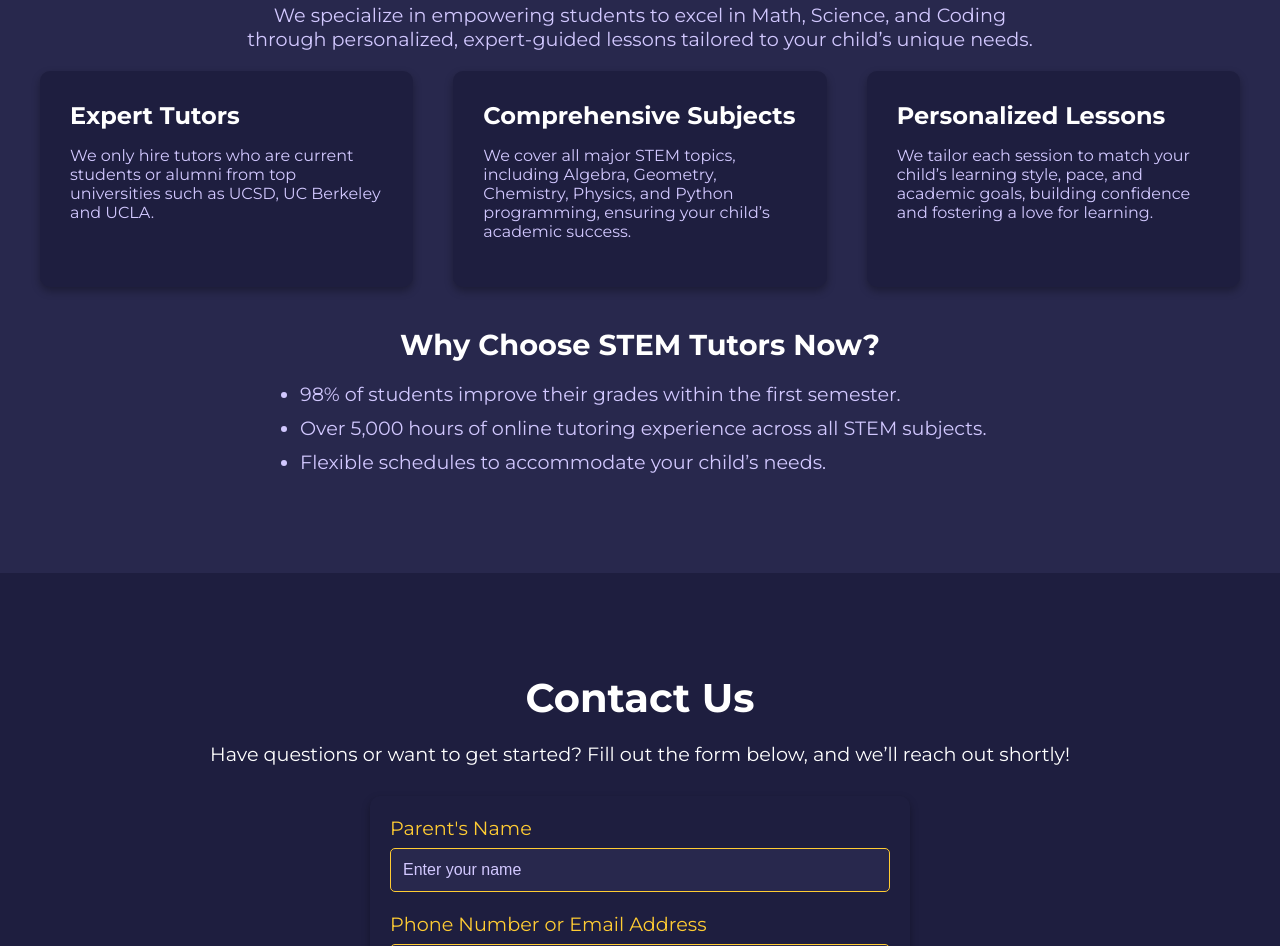
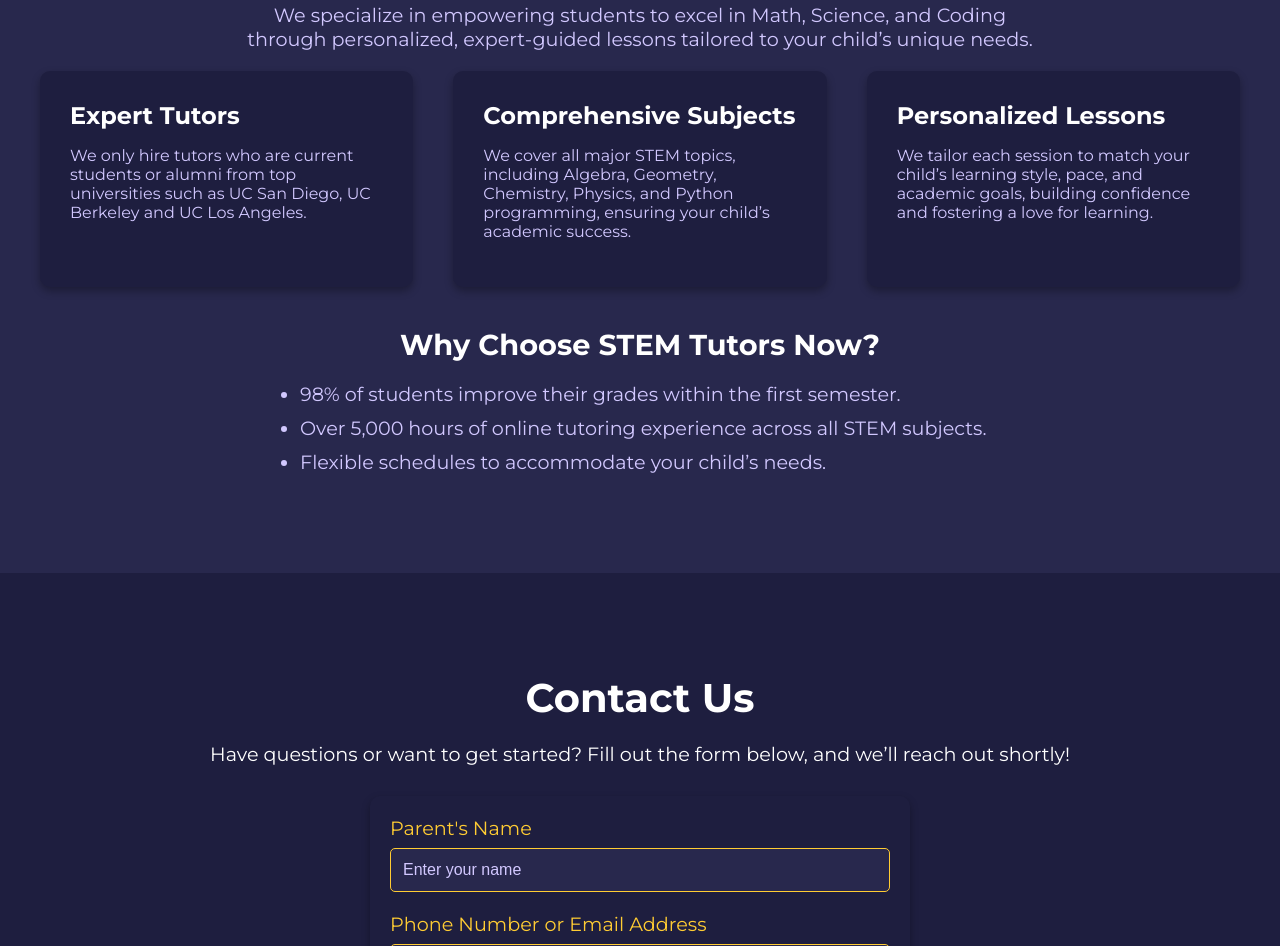
Before and after one commit to asmarking/STEMTUTORSNOW, a plain HTML site: page index.html in a window 1280 px wide. Shown: the part 946-1892 px from the top of the page. Drawn offline with Linux system fonts and the light colour scheme.

Commit message:
Update index.html

```diff
--- a/index.html
+++ b/index.html
@@ -281,7 +281,7 @@
     <div class="features-grid">
         <div class="feature">
             <h3>Expert Tutors</h3>
-            <p>We only hire tutors who are current students or alumni from top universities such as UCSD, UC Berkeley and UCLA.  </p>
+            <p>We only hire tutors who are current students or alumni from top universities such as UC San Diego, UC Berkeley and UC Los Angeles.  </p>
         </div>
         <div class="feature">
             <h3>Comprehensive Subjects</h3>
```
